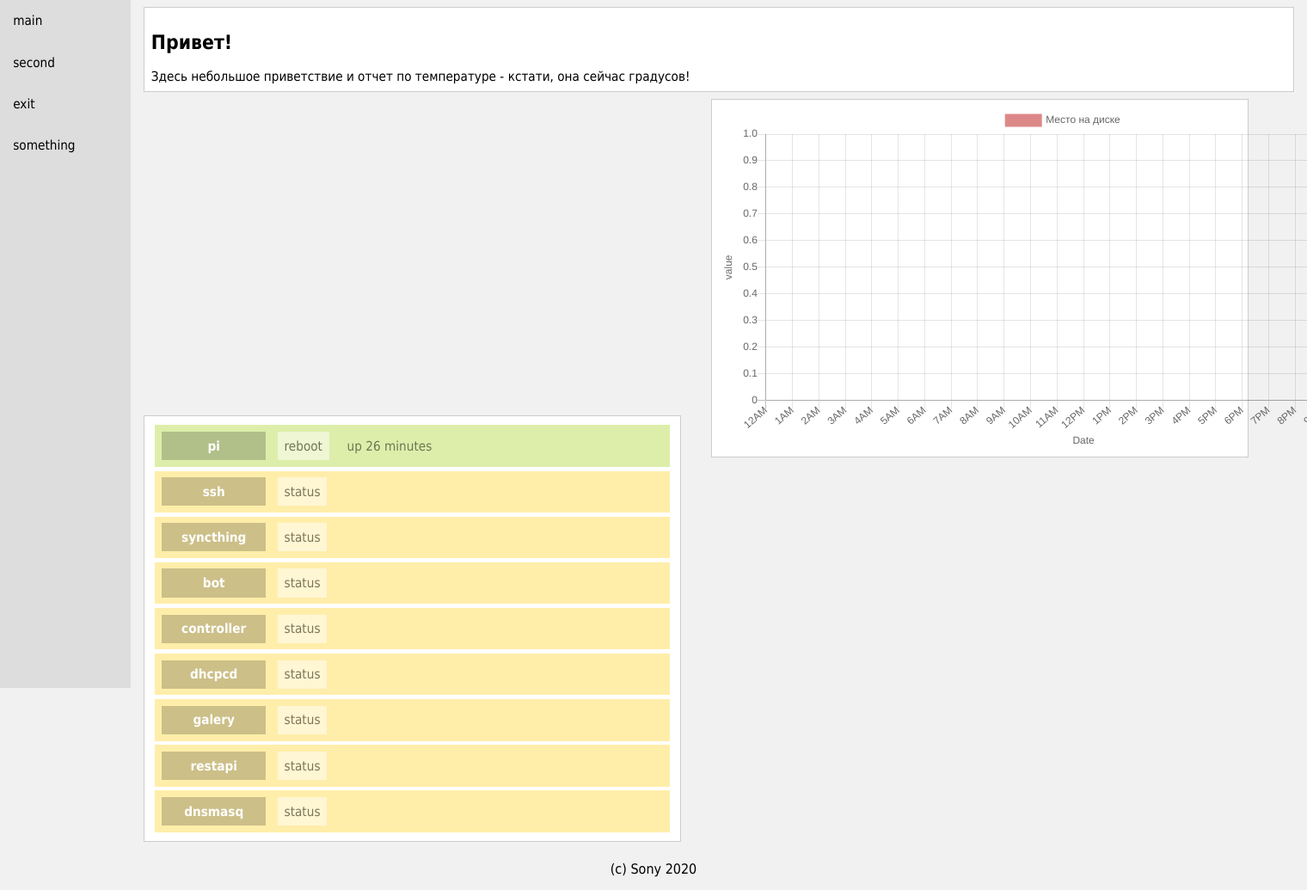
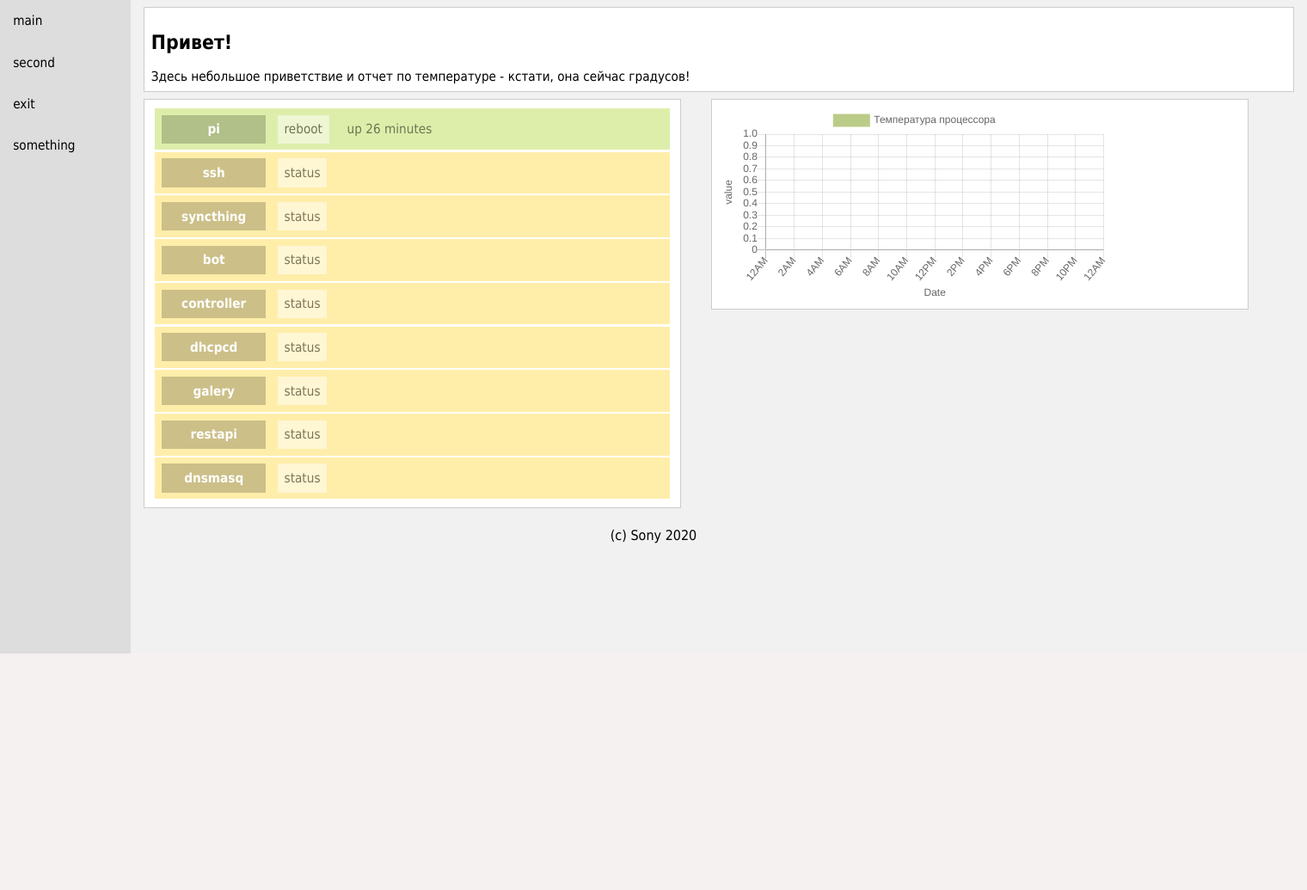
Before and after one commit to Sony541/controller, a Flask app: page / in a window 1520 px wide; the page is wider, and only the part inside the window is pictured. Shown: the part 40-1075 px from the top of that part at 86% size. After the commit the page ends 800 px from the top of that part, so only its background shows below. Run offline with Flask 2, Linux system fonts and the light colour scheme; parts of the project's set-up code (start-up, migrations or seed data) failed here and were passed over; some libraries are stand-ins or nearby versions.

Commit message:
fixing position on mainpage

```diff
--- a/static/style.css
+++ b/static/style.css
@@ -70,9 +70,10 @@ li a:hover:not(.active) {
 }
 
 #wrapper div.half-width{
-    display: inline-grid;
+    display: inline-block;
     width: 40vw;
     height: 100%;
+    vertical-align:top;
 }
 
 
--- a/templates/script.js
+++ b/templates/script.js
@@ -20,19 +20,19 @@
 			data: {
 				labels: [ // Date Objects
 				],
-				datasets: [ /*{
+				datasets: [ {
 					label: 'Температура процессора',
 					backgroundColor: color('#bbcc88').alpha(0.7).rgbString(),
 					borderColor: "#bbcc88",
 					fill: false,
                     data : [{% for item in cache['graphs']['cpu_temp'] %} { x: newDateString({{item}}), y: {{ cache['graphs']['cpu_temp'][item]}} },{% endfor %}],
-				},*/{
+				},/*{
 					label: 'Место на диске',
 					backgroundColor: color('#dd8888').alpha(0.7).rgbString(),
 					borderColor: "#dd8888",
 					fill: false,
                     data : [{% for item in cache['graphs']['diskspace_left'] %} { x: newDateString({{item}}), y: {{ cache['graphs']['diskspace_left'][item]}} },{% endfor %}],
-				}]
+				}*/]
 			},
 			options: {
 				title: {
```
